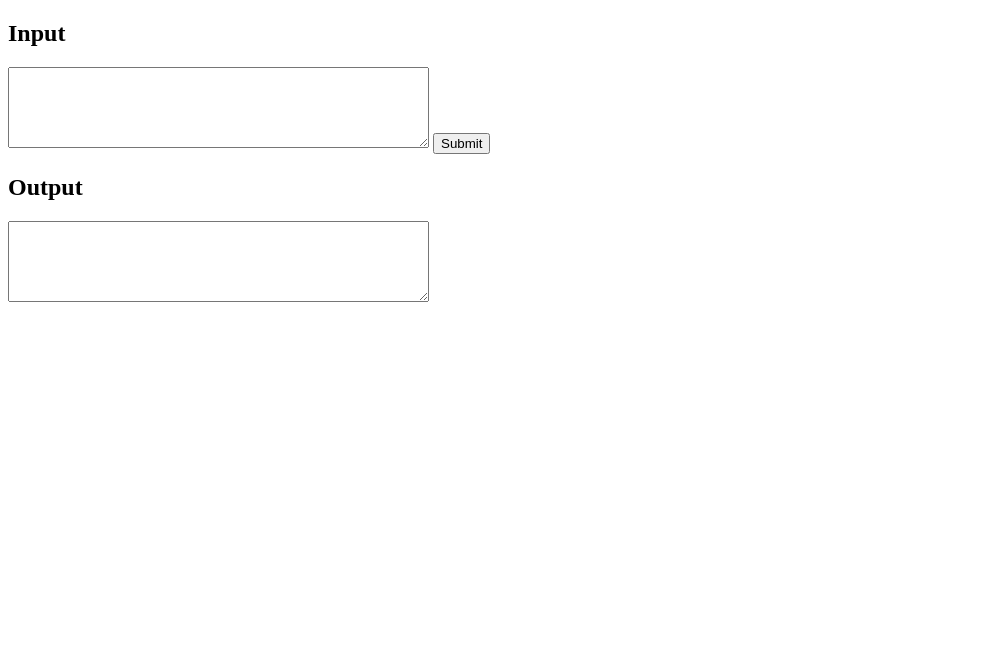
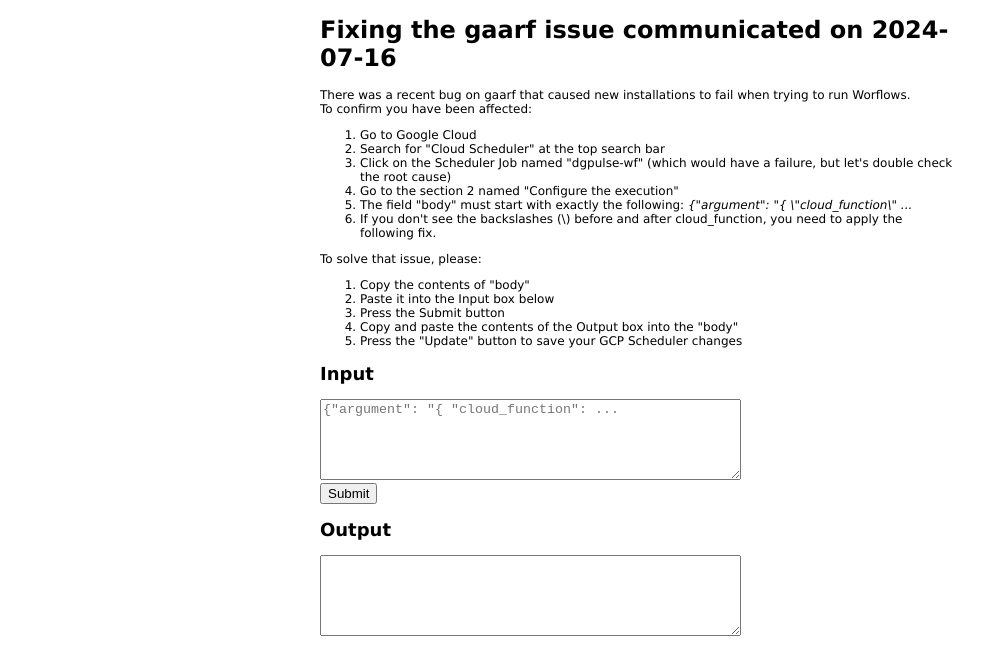
Before and after one commit to google-marketing-solutions/dgpulse, a plain HTML site: page ui/fix-for-gaarf-2024-07-16.html in a window 1280 px wide. Shown: the whole page, without its empty margins (0-1006 px from the left). Drawn offline with Linux system fonts and the light colour scheme.

Commit message:
Adding helper for users fix the gaarf bug in their worflows

```diff
--- a/ui/fix-for-gaarf-2024-07-16.html
+++ b/ui/fix-for-gaarf-2024-07-16.html
@@ -3,11 +3,42 @@
 <head>
     <title>JSON Escaping</title>
 </head>
-<body>
+<body style="
+width: 50%;
+margin: 0 auto;
+font-family: verdana;
+font-size: 12px;
+">
+
+<h1>Fixing the gaarf issue communicated on 2024-07-16</h1>
+  There was a recent bug on gaarf that caused new installations to fail when trying to run Worflows.
+
+  <br>
+  To confirm you have been affected:
+
+  <ol>
+  <li>Go to Google Cloud</li>
+  <li>Search for "Cloud Scheduler" at the top search bar</li>
+  <li>Click on the Scheduler Job named "dgpulse-wf" (which would have a failure, but let's double check the root cause)</li>
+  <li>Go to the section 2 named "Configure the execution"</li>
+  <li>The field "body" must start with exactly the following: <i>{"argument": "{ \"cloud_function\" ...</i></li>
+  <li>If you don't see the backslashes (\) before and after cloud_function, you need to apply the following fix.</li>
+  </ol>
+
+
+  To solve that issue, please:
+
+  <ol>
+    <li>Copy the contents of "body"</li>
+    <li>Paste it into the Input box below</li>
+    <li>Press the Submit button</li>
+    <li>Copy and paste the contents of the Output box into the "body"</li>
+    <li>Press the "Update" button to save your GCP Scheduler changes</li>
+  </ol>
 
     <h2>Input</h2>
-    <textarea id="inputTextarea" rows="5" cols="50"></textarea>
-
+    <textarea id="inputTextarea" rows="5" cols="50" placeholder='{"argument": "{ "cloud_function": ...'></textarea>
+<br>
     <button onclick="processInput()">Submit</button>
 
     <h2>Output</h2>
```
